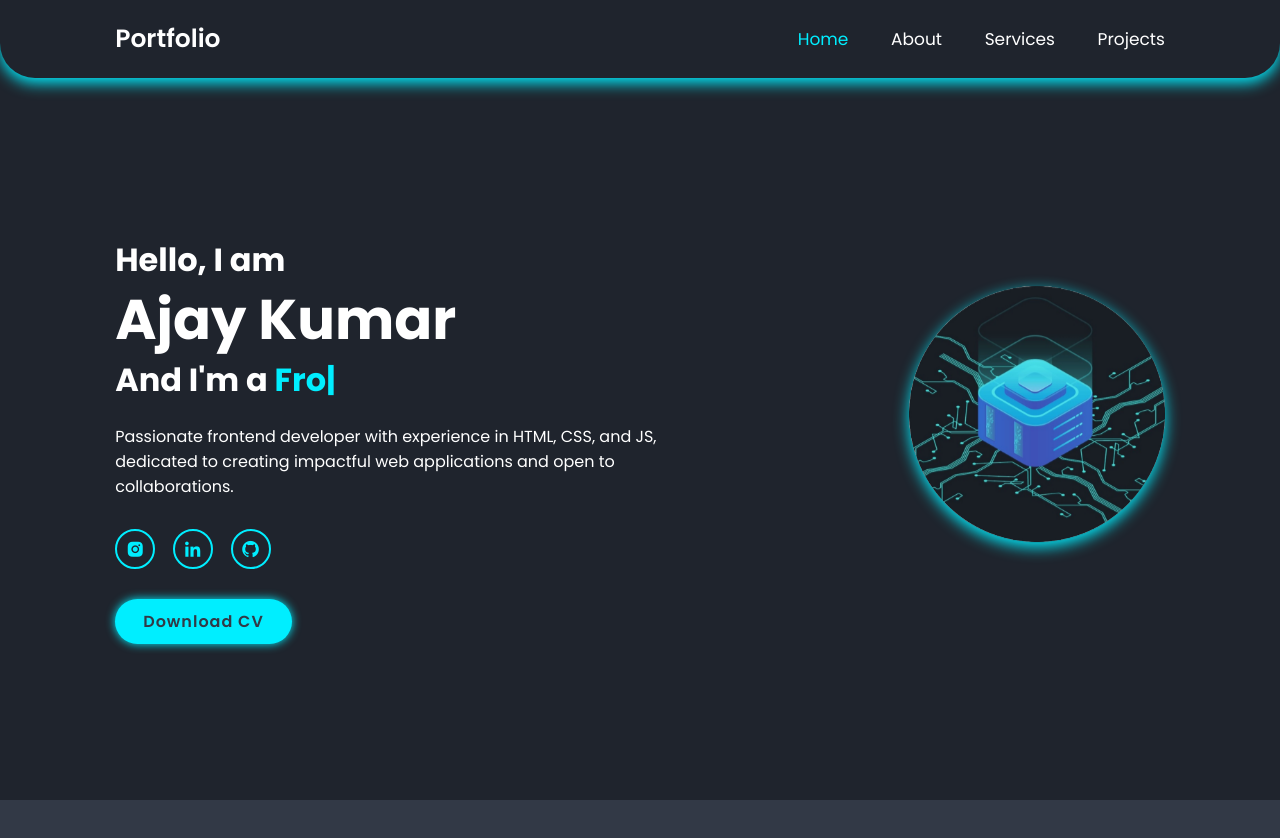
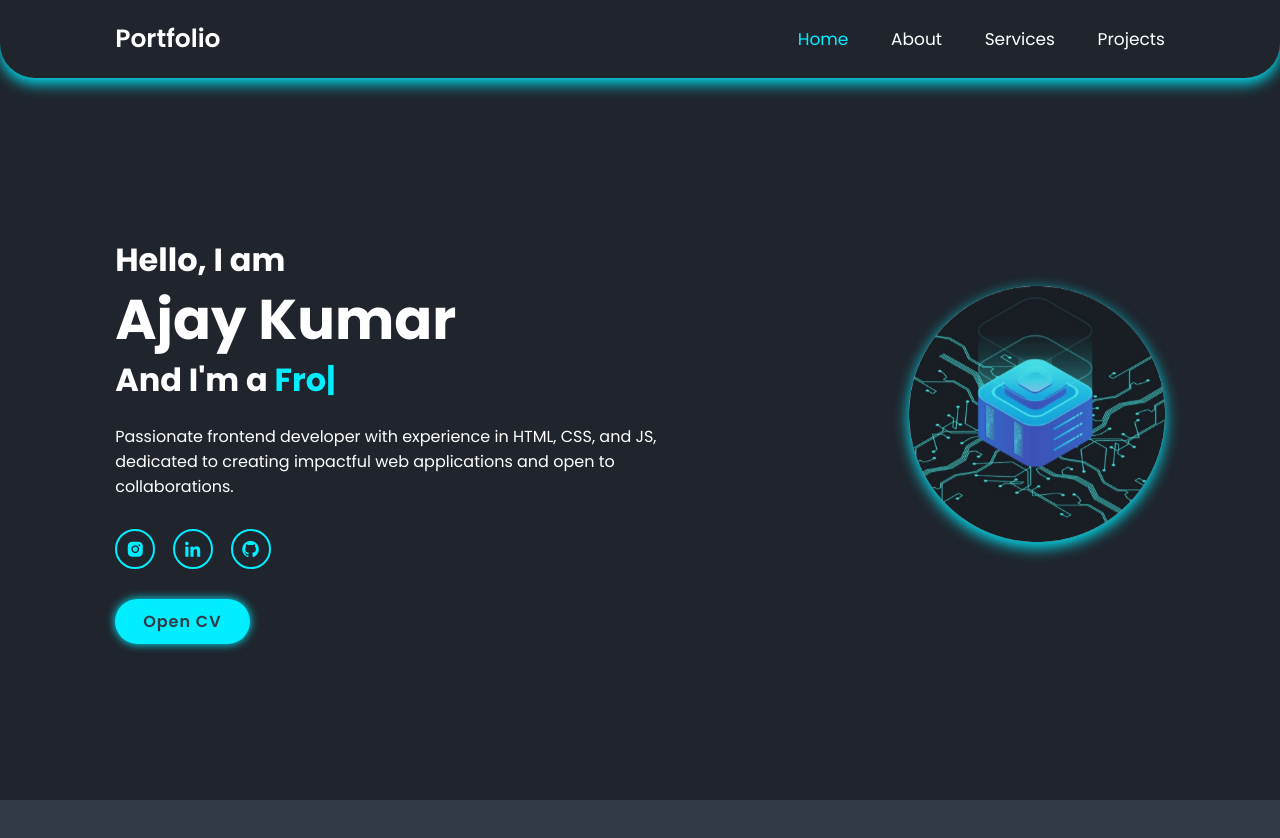
Before and after one commit to ajayku267/PRODIGY_WD_04, a plain HTML site: page index.html in a window 1280 px wide. Shown: the top 838 px of the page. Drawn offline with nearby package versions, Linux system fonts and the light colour scheme.

Commit message:
index.html

```diff
--- a/index.html
+++ b/index.html
@@ -47,7 +47,7 @@
         <a href="https://www.linkedin.com/in/ajay-kumar-65712923a/"><i class="bx bxl-linkedin"></i></a>
         <a href="https://github.com/ajayku267"><i class="bx bxl-github"></i></a>
       </div>
-      <a href="#" class="btn">Download CV</a>
+      <a href="https://drive.google.com/file/d/1TH3KTYOcEHH78VpUhiNaj1PVGiIdSgXW/view?usp=sharing" class="btn">Open CV</a>
     </div>
 
     <div class="home-img">
```
